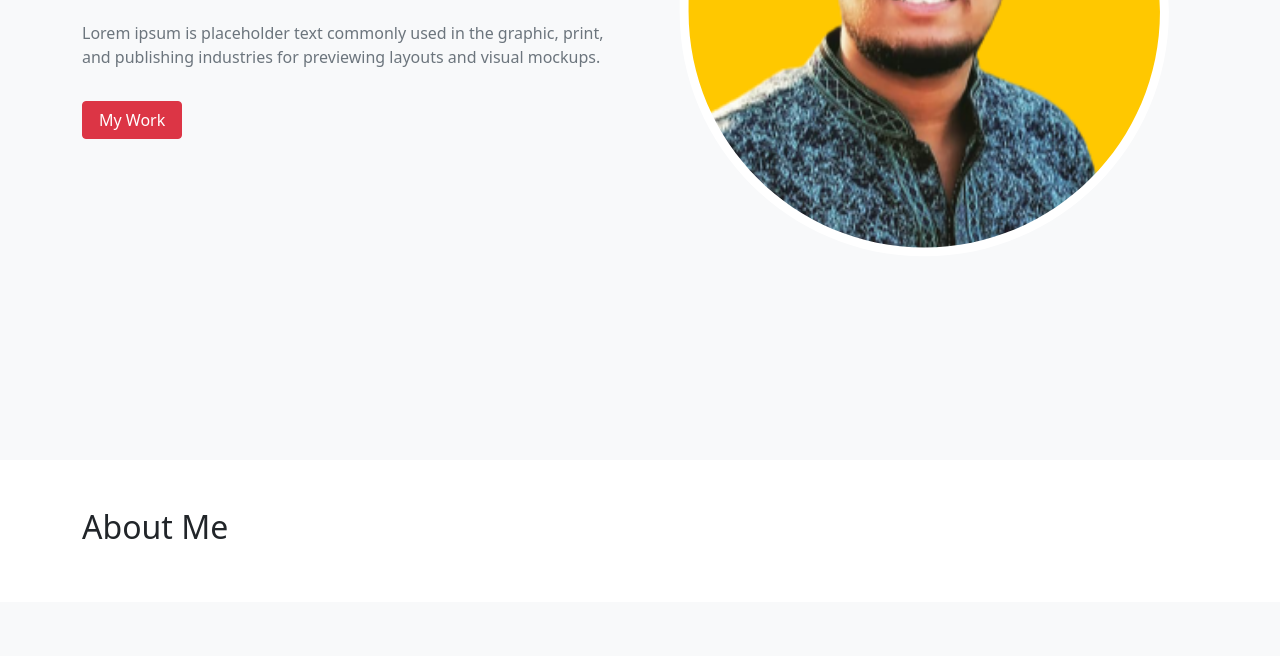
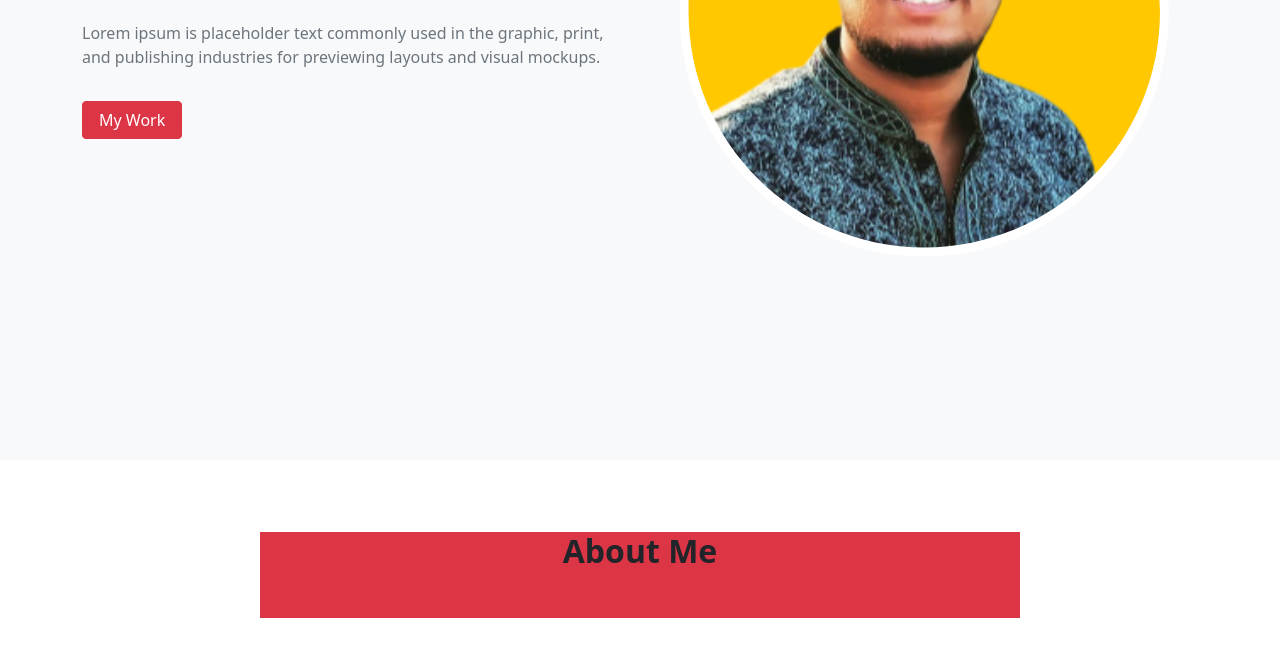
Before and after one commit to RakibRazan/portfolio-shf, a plain HTML site: page index.html in a window 1280 px wide. Shown: the part 436-1092 px from the top of the page. Before the commit the page ends 1038 px from the top, so only its background shows below. Drawn offline with nearby package versions, Linux system fonts and the light colour scheme.

Commit message:
about me adding

```diff
--- a/index.html
+++ b/index.html
@@ -60,11 +60,11 @@
 
     <!--============About Section============-->
     <section class="about bg-white py-5" id="about">
-        <div class="container-lg">
-            <div class="row">
-                <div class="col-lg-8">
-                    <div class="section-title">
-                        <h2>About Me</h2>
+        <div class="container-lg py-4">
+            <div class="row justify-content-center">
+                <div class="col-lg-8 bg-danger">
+                    <div class="section-title text-center">
+                        <h2 class="fw-bold mb-5">About Me</h2>
                     </div>
                 </div>
             </div>
```
